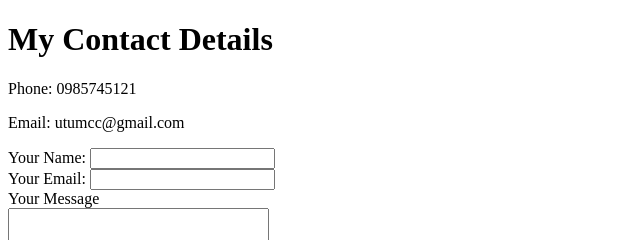
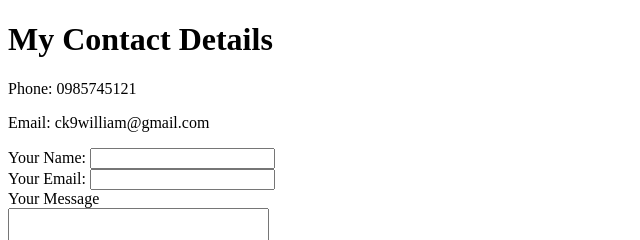
Before and after one commit to ck9William/cv, a plain HTML site: page contact-me.html in a window 1280 px wide. Shown: the top 240 px of the page, 0-640 px from the left. Drawn offline with Linux system fonts and the light colour scheme.

Commit message:
Add files via upload

```diff
--- a/contact-me.html
+++ b/contact-me.html
@@ -7,7 +7,7 @@
   <body>
     <h1>My Contact Details</h1>
     <p>Phone: 0985745121</p>
-    <p>Email: utumcc@gmail.com</p>
+    <p>Email: ck9william@gmail.com</p>
 
     <form action="mailto:utumcc@gmail.com" method="post" enctype="text/plain">
       <label>Your Name:</label>
```
